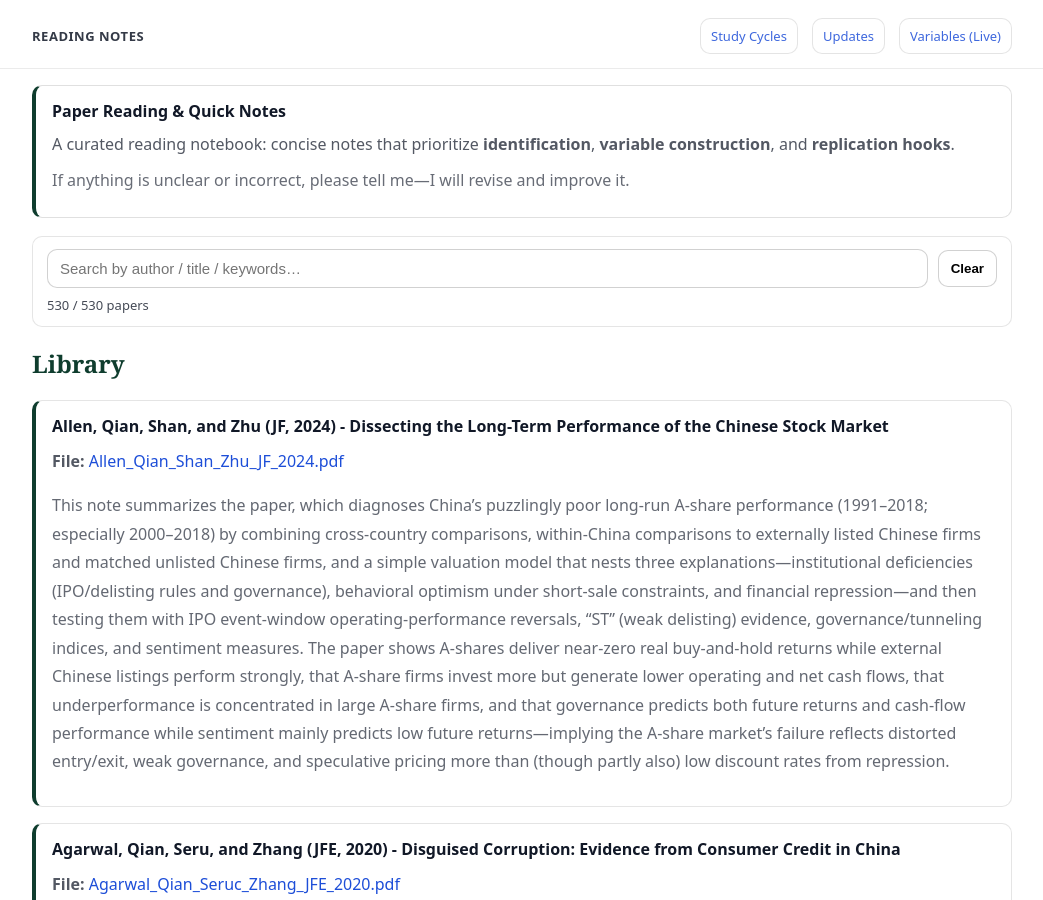
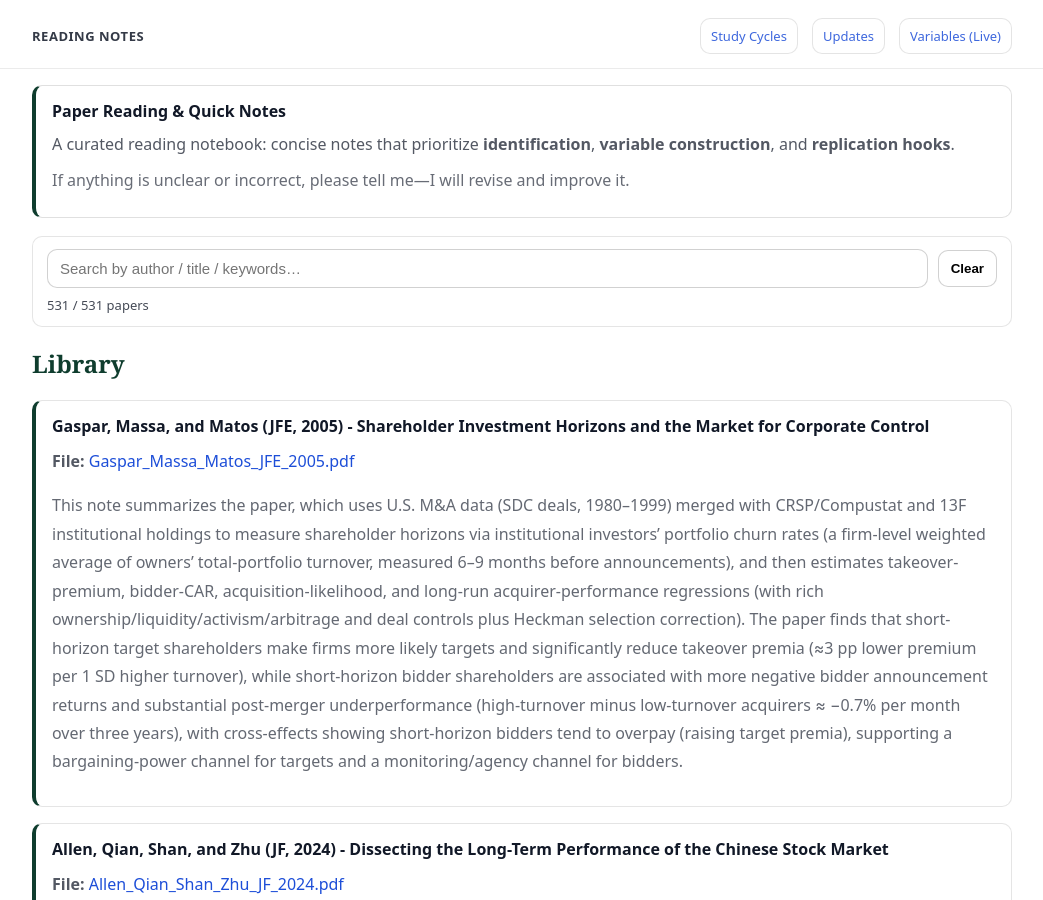
Before and after one commit to yaxinzn/study-archive, a Jekyll site: the page built from reading/index.md, in a window 1280 px wide and 900 px high. Shown: the whole window, without its empty margins (118-1161 px from the left). Built offline with Jekyll 4.4.1, drawn with Linux system fonts in a browser that asks for light colours.

Commit message:
Reading: add/update Gaspar_Massa_Matos_JFE_2005.pdf

```diff
--- a/_data/reading.yml
+++ b/_data/reading.yml
@@ -1,3 +1,7 @@
+- title: "Gaspar, Massa, and Matos (JFE, 2005) - Shareholder Investment Horizons and the Market for Corporate Control"
+  file: "Gaspar_Massa_Matos_JFE_2005.pdf"
+  desc: "This note summarizes the paper, which uses U.S. M&A data (SDC deals, 1980–1999) merged with CRSP/Compustat and 13F institutional holdings to measure shareholder horizons via institutional investors’ portfolio churn rates (a firm-level weighted average of owners’ total-portfolio turnover, measured 6–9 months before announcements), and then estimates takeover-premium, bidder-CAR, acquisition-likelihood, and long-run acquirer-performance regressions (with rich ownership/liquidity/activism/arbitrage and deal controls plus Heckman selection correction). The paper finds that short-horizon target shareholders make firms more likely targets and significantly reduce takeover premia (≈3 pp lower premium per 1 SD higher turnover), while short-horizon bidder shareholders are associated with more negative bidder announcement returns and substantial post-merger underperformance (high-turnover minus low-turnover acquirers ≈ −0.7% per month over three years), with cross-effects showing short-horizon bidders tend to overpay (raising target premia), supporting a bargaining-power channel for targets and a monitoring/agency channel for bidders."
+
 - title: "Allen, Qian, Shan, and Zhu (JF, 2024) - Dissecting the Long-Term Performance of the Chinese Stock Market"
   file: "Allen_Qian_Shan_Zhu_JF_2024.pdf"
   desc: "This note summarizes the paper, which diagnoses China’s puzzlingly poor long-run A-share performance (1991–2018; especially 2000–2018) by combining cross-country comparisons, within-China comparisons to externally listed Chinese firms and matched unlisted Chinese firms, and a simple valuation model that nests three explanations—institutional deficiencies (IPO/delisting rules and governance), behavioral optimism under short-sale constraints, and financial repression—and then testing them with IPO event-window operating-performance reversals, “ST” (weak delisting) evidence, governance/tunneling indices, and sentiment measures. The paper shows A-shares deliver near-zero real buy-and-hold returns while external Chinese listings perform strongly, that A-share firms invest more but generate lower operating and net cash flows, that underperformance is concentrated in large A-share firms, and that governance predicts both future returns and cash-flow performance while sentiment mainly predicts low future returns—implying the A-share market’s failure reflects distorted entry/exit, weak governance, and speculative pricing more than (though partly also) low discount rates from repression."
```
Also changed, not shown: 1 other file.
